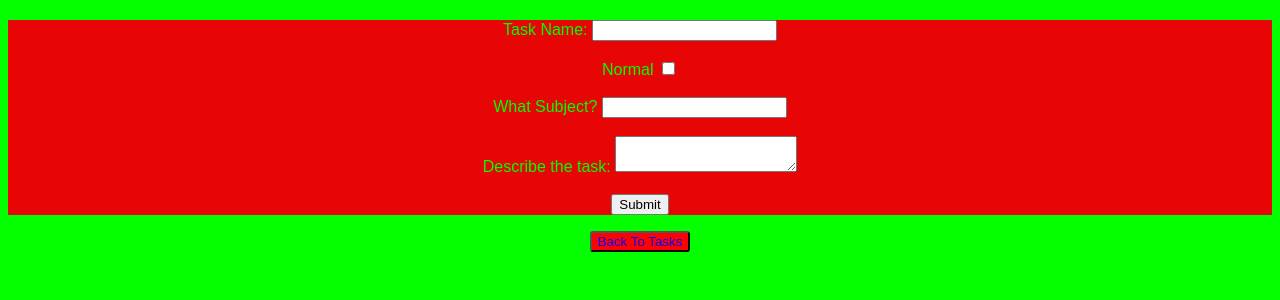
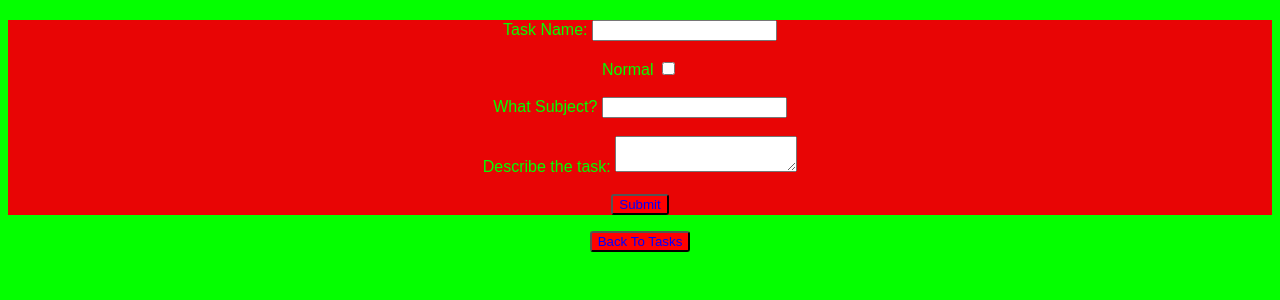
Before and after one commit to LarryNoData/Studura, a Flask app: page /home/createtask/create in a window 1280 px wide. Shown: the top 300 px of the page. Run offline with Flask 3, Linux system fonts and the light colour scheme; a user stored in the database is signed in.

Commit message:
minor graphic changes

```diff
--- a/templates/create.html
+++ b/templates/create.html
@@ -16,7 +16,7 @@
         <label for="describe">Describe the task:</label>
         <textarea id="describe" name="describe"></textarea><br><br>
 
-        <input type="submit" value="Submit">
+        <input type="submit" value="Submit" class='login'>
     </form>
 
     <a href="/home/createtask">
```
